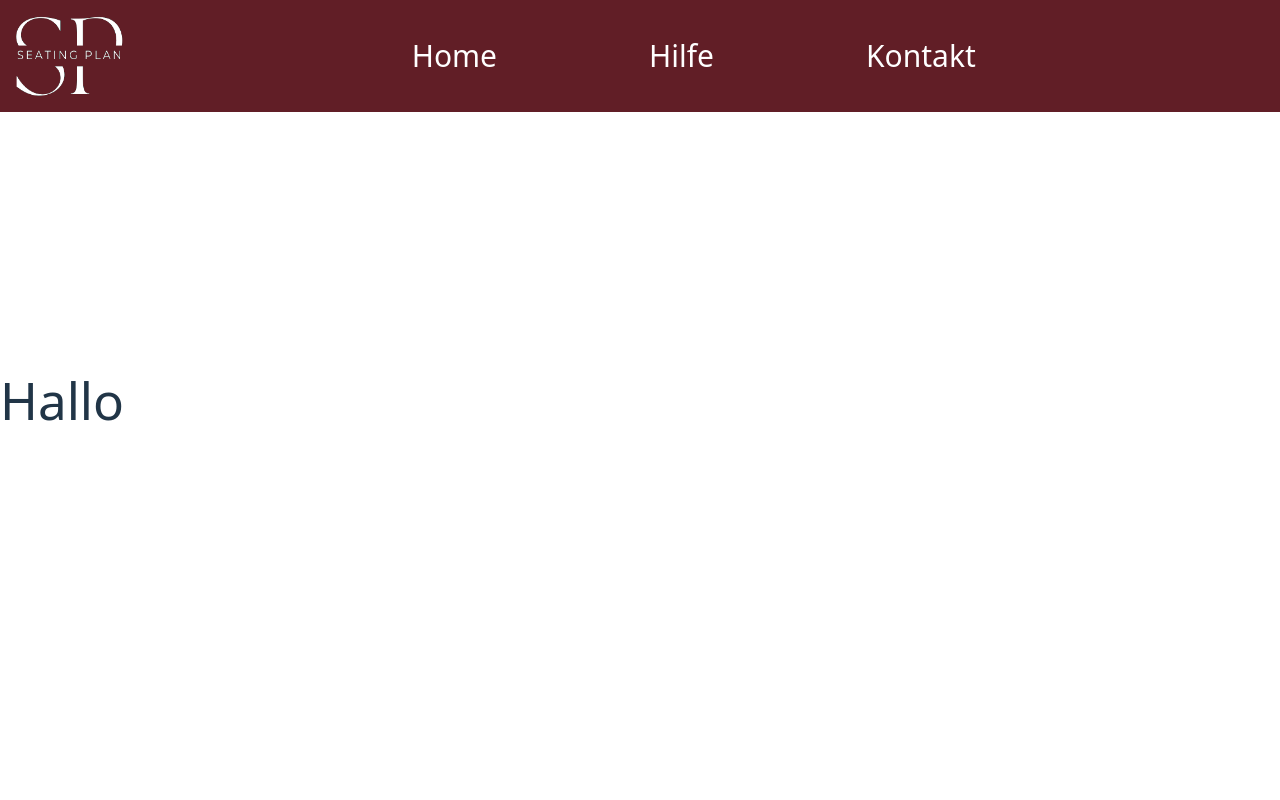
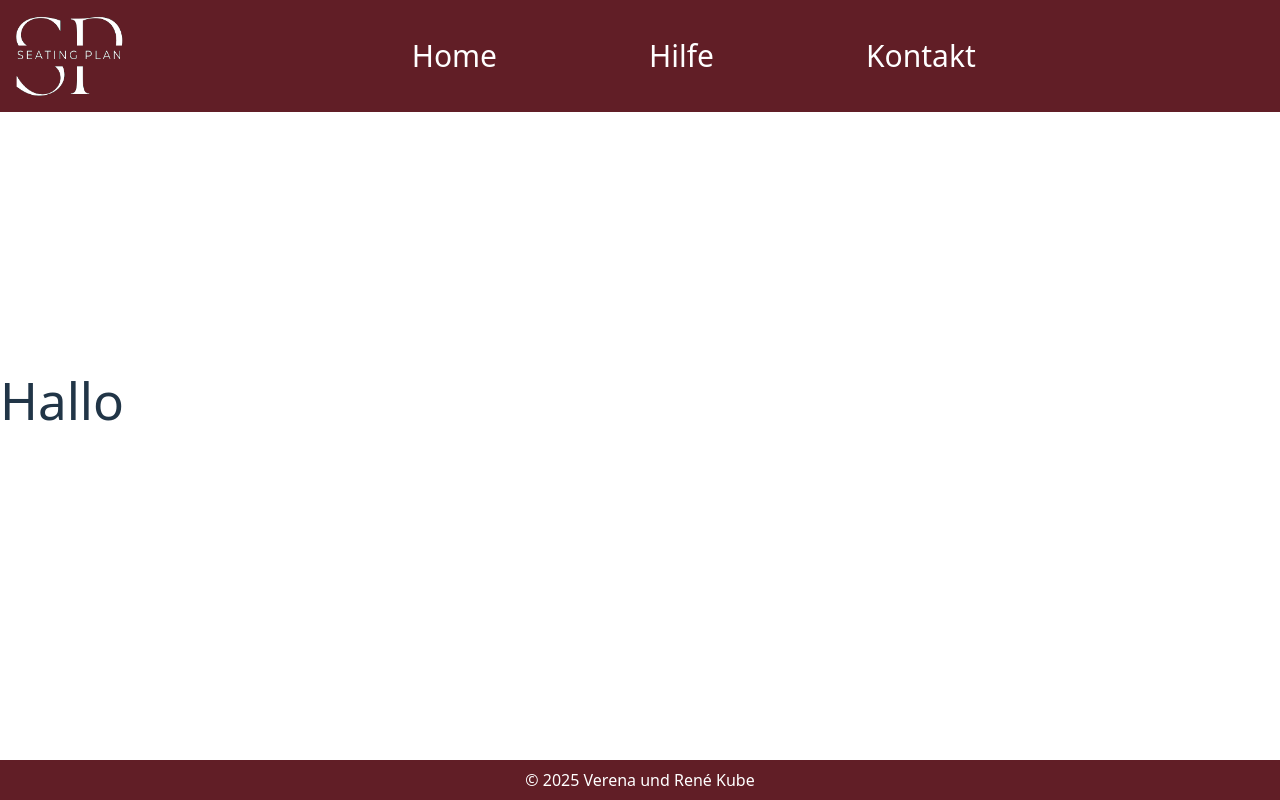
Before and after one commit to VerenaKube/wedding-planner, a React (Vite) app in the folder wedding-planner-frontend/: page /home in a window 1280 px wide. Built offline with nearby package versions, Linux system fonts and the light colour scheme; a web font is replaced by a local one.

Commit message:
Sonar fixes Footer

```diff
--- a/wedding-planner-frontend/src/Footer.tsx
+++ b/wedding-planner-frontend/src/Footer.tsx
@@ -0,0 +1,10 @@
+export default function Footer() {
+    return (
+        <nav className="fixed bottom-0 w-full bg-[rgb(97,30,38)] text-white">
+            <div className="flex justify-center p-2">
+                <p>&copy; 2025 Verena und René Kube</p>
+            </div>
+
+        </nav>
+    );
+}
--- a/wedding-planner-frontend/src/Home.tsx
+++ b/wedding-planner-frontend/src/Home.tsx
@@ -1,10 +1,12 @@
 import NavBar from "./Navbar.tsx";
+import Footer from "./Footer.tsx";
 
 export default function Home() {
     return (
         <div>
             <NavBar/>
             <h1>Hallo</h1>
+            <Footer/>
         </div>
     )
 }
--- a/wedding-planner-frontend/src/Login.tsx
+++ b/wedding-planner-frontend/src/Login.tsx
@@ -9,12 +9,12 @@ export default function Login() {
     }
 
     return (
-        <>
         <div className="h-screen w-full bg-[rgb(97,30,38)] flex flex-col justify-center "
              style={{width: '100vw', height: '100vh'}}>
             <div className="sm:mx-auto sm:w-full sm:max-w-sm">
                 <img
                     src={logo}
+                    alt={"Sitzplangenerator"}
                     className="mx-auto h-20 w-auto invert brightness-100"
                 />
                 <h2 className="mt-10 text-center text-2xl font-bold tracking-tight text-white">
@@ -84,6 +84,5 @@ export default function Login() {
                 </p>
             </div>
         </div>
-        </>
     );
 }
--- a/wedding-planner-frontend/src/Navbar.tsx
+++ b/wedding-planner-frontend/src/Navbar.tsx
@@ -12,7 +12,6 @@ export default function NavBar() {
                     />
                 </div>
 
-                {/* Container für Buttons */}
                 <div className="flex justify-center w-full">
                     <div className="flex space-x-20 ">
                         <button
--- a/wedding-planner-frontend/src/Welcome.tsx
+++ b/wedding-planner-frontend/src/Welcome.tsx
@@ -18,6 +18,7 @@ export default function Welcome() {
 
                 <img
                     src={logo}
+                    alt={"Sitzplangenerator"}
                     className="mx-auto h-30 w-auto invert brightness-100"
                 />
                 <p className="text-center text-2xl font-bold tracking-tight text-white pt-10"
```
Lines whose indentation alone changed are shown as unchanged.
